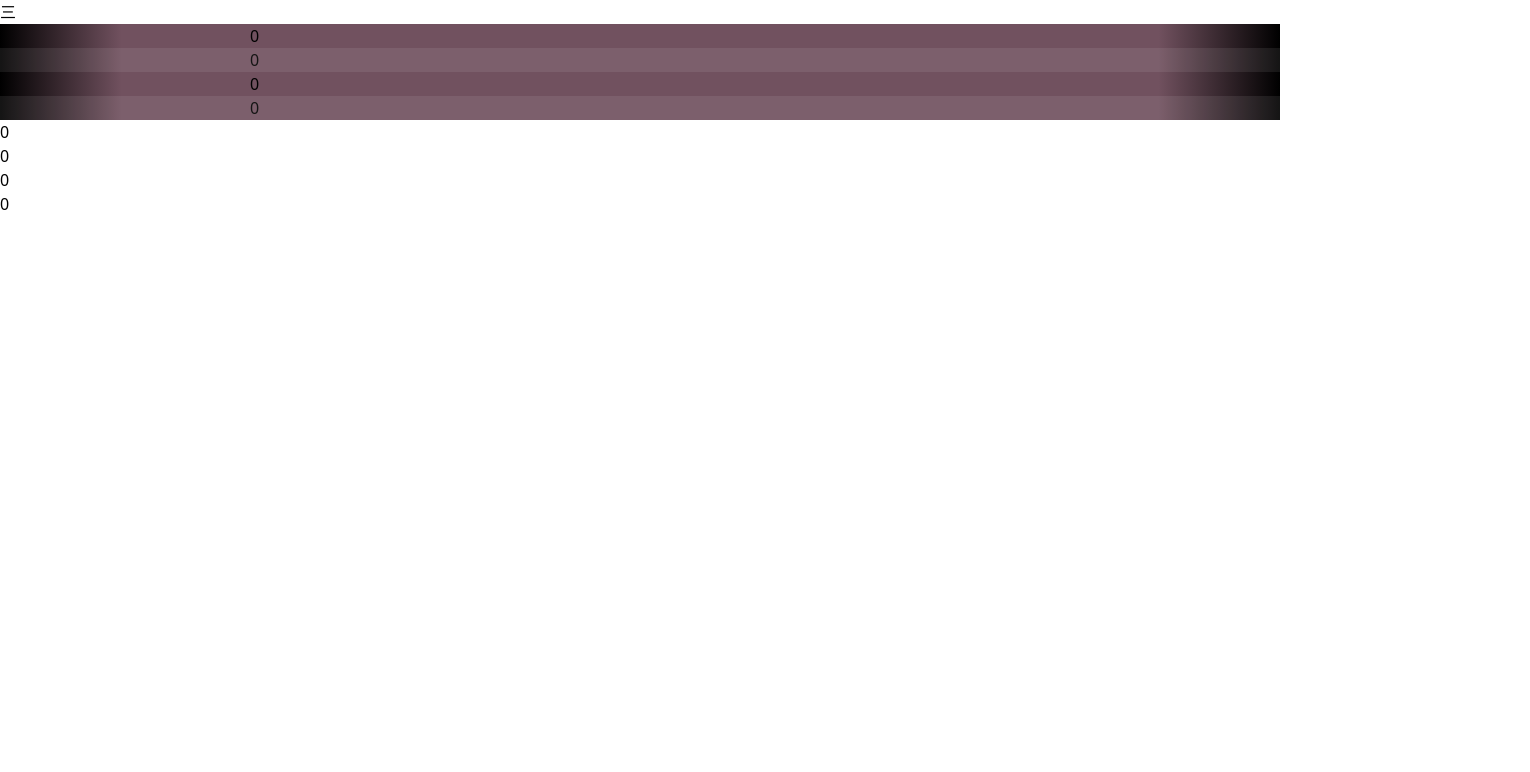
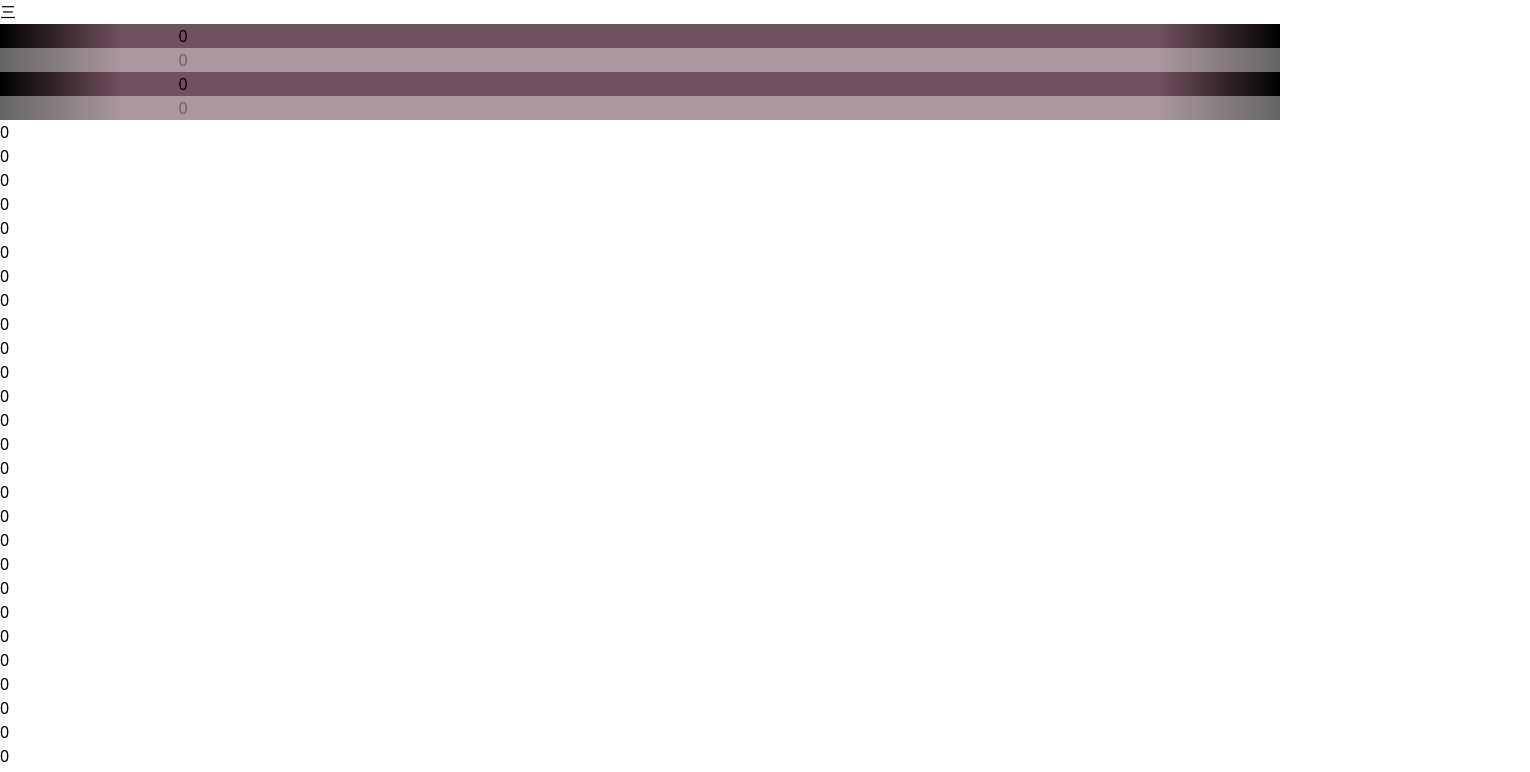
Before and after one commit to Ginter-Chen/neutec, a Vue app: page / in a window 1280 px wide. Shown: the top 772 px of the page, 1530 px wide, since content can reach past the window. Built offline with nearby package versions, Linux system fonts and the light colour scheme.

Commit message:
add 100 balls

```diff
--- a/src/views/main/main.html
+++ b/src/views/main/main.html
@@ -24,7 +24,7 @@
           </div>
         </div>
       </div>
-      <div v-for="(item,index) in balls" class="w-30px h-30px bg-[#A5F12BFF] rounded-8 flex flex-col justify-center z-10 absolute movePisition" :style="`left:${item.left}px;top:${item.top}px`">
+      <div v-for="(item,index) in balls" class="w-30px h-30px bg-[#A5F12BFF] rounded-8 flex flex-col justify-center z-10 absolute movePosition" :style="`left:${item.left}px;top:${item.top}px`">
         <div class="w-full text-center">0</div>
       </div>
     </div>
--- a/src/views/main/main.scss
+++ b/src/views/main/main.scss
@@ -51,7 +51,7 @@
 .slide-out {
     animation: slideOut 0.5s;
 }
-.movePisition{
+.movePosition{
     animation-fill-mode: forwards; /* 保持动画结束时的状态 */
     animation: movePositionAnimation 1s linear infinite;
 }
--- a/src/views/main/main.ts
+++ b/src/views/main/main.ts
@@ -15,17 +15,24 @@ export default {
     let start = ref(false);
     let showPopup = ref(false);
     let balls = reactive([
-      {left:50,top:50},
-      {left:310,top:50},
-      {left:50,top:600},
-      {left:310,top:600},
+      // {left:50,top:50},
+      // {left:310,top:50},
+      // {left:50,top:600},
+      // {left:310,top:600},
     ])
     onMounted(async () => {
+      for(var a = 0;a<=99;a++){
+        balls.push({left:getRandomInt(window.innerWidth),top:getRandomInt(window.innerHeight)});
+      }
     });
     function clickMenu(e){
       start.value = true;
       showPopup.value = e;
     }
+    function getRandomInt(max) {
+      return Math.floor(Math.random() * max);
+    }
+
     return {
       showPopup,
       clickMenu,
```
